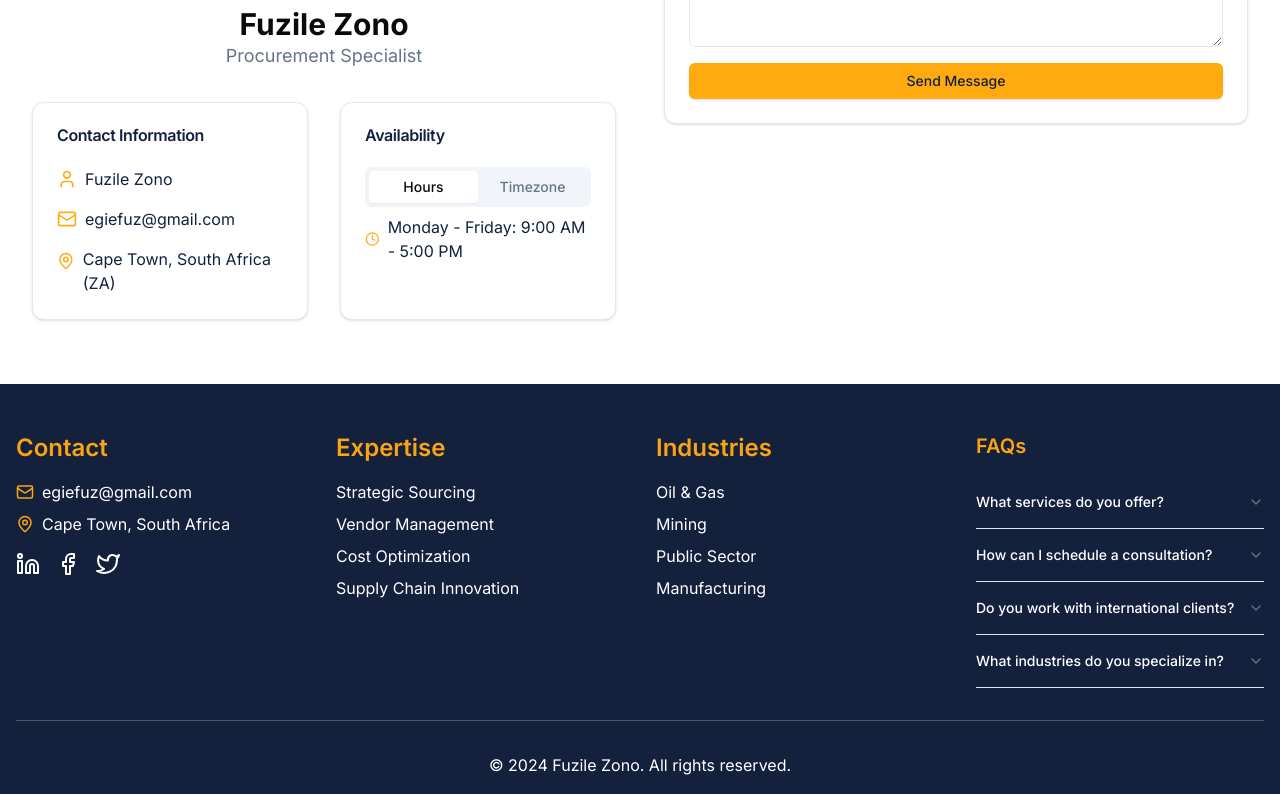
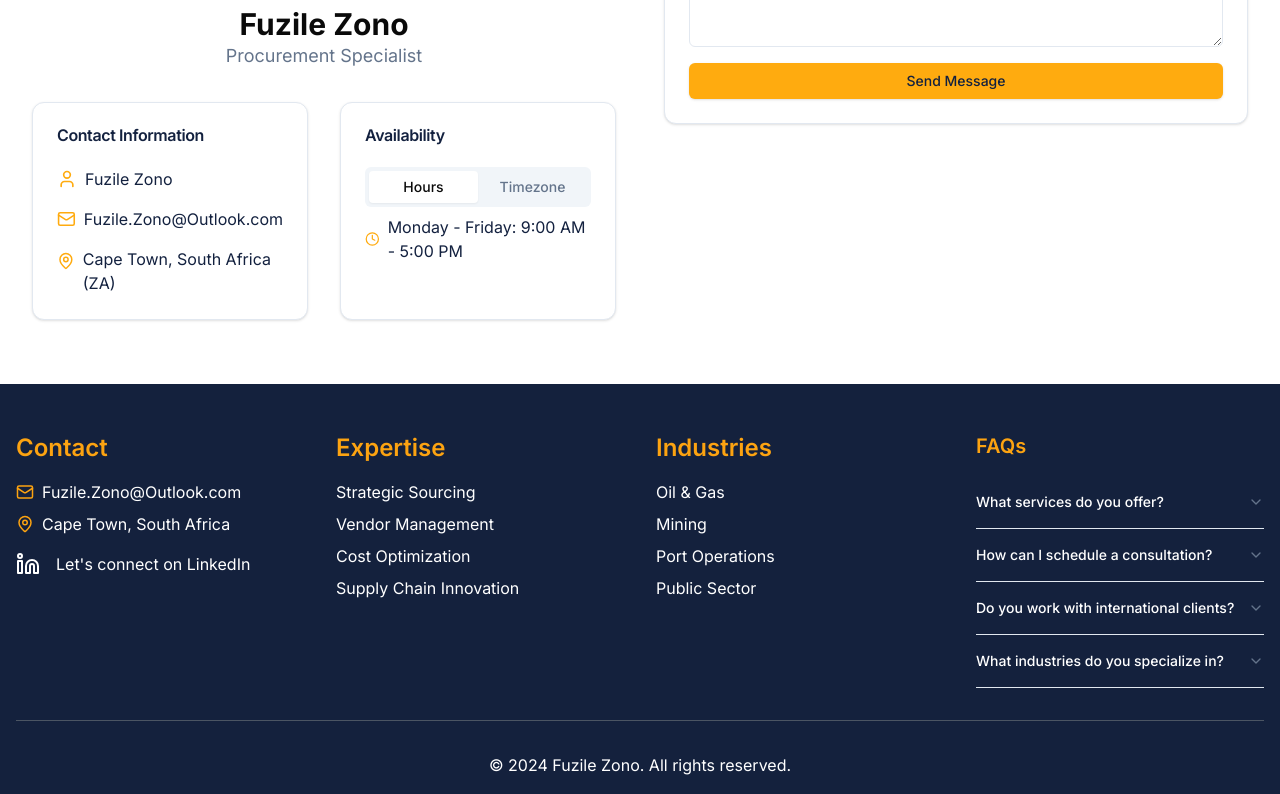
Before and after one commit to ThulaniMthembu/fuzile, a Next.js app: page /contact in a window 1280 px wide. Shown: the part 542-1336 px from the top of the page. Built offline with nearby package versions, Linux system fonts and the light colour scheme; no server answers.

Commit message:
contact details updates

```diff
--- a/src/app/contact/page.tsx
+++ b/src/app/contact/page.tsx
@@ -149,7 +149,7 @@ function ContactInformation() {
         </div>
         <div className="flex items-center space-x-2">
           <Mail className="h-5 w-5 text-primary" />
-          <a href="mailto:fuzile@example.com" className="hover:underline">egiefuz@gmail.com</a>
+          <a href="mailto:Fuzile.Zono@Outlook.com" className="hover:underline">Fuzile.Zono@Outlook.com</a>
         </div>
         <div className="flex items-start space-x-2">
           <MapPin className="h-5 w-5 text-primary mt-1" />
--- a/src/components/Footer.tsx
+++ b/src/components/Footer.tsx
@@ -32,8 +32,8 @@ export default function Footer() {
             <ul className="space-y-2">
               <li className="flex items-center">
                 <Mail size={18} className="mr-2 text-[#fca311]" />
-                <a href="mailto:egiefuz@gmail.com" className="hover:text-[#fca311] transition-colors">
-                  egiefuz@gmail.com
+                <a href="mailto:Fuzile.Zono@Outlook.com" className="hover:text-[#fca311] transition-colors">
+                Fuzile.Zono@Outlook.com
                 </a>
               </li>
               <li className="flex items-center">
@@ -51,24 +51,7 @@ export default function Footer() {
               >
                 <svg xmlns="http://www.w3.org/2000/svg" width="24" height="24" viewBox="0 0 24 24" fill="none" stroke="currentColor" strokeWidth="2" strokeLinecap="round" strokeLinejoin="round"><path d="M16 8a6 6 0 0 1 6 6v7h-4v-7a2 2 0 0 0-2-2 2 2 0 0 0-2 2v7h-4v-7a6 6 0 0 1 6-6z"></path><rect x="2" y="9" width="4" height="12"></rect><circle cx="4" cy="4" r="2"></circle></svg>
               </a>
-              <a
-                href="https://www.facebook.com/fuzilezono"
-                target="_blank"
-                rel="noopener noreferrer"
-                className="text-white hover:text-[#fca311] transition-colors"
-                aria-label="Facebook Profile"
-              >
-                <svg xmlns="http://www.w3.org/2000/svg" width="24" height="24" viewBox="0 0 24 24" fill="none" stroke="currentColor" strokeWidth="2" strokeLinecap="round" strokeLinejoin="round"><path d="M18 2h-3a5 5 0 0 0-5 5v3H7v4h3v8h4v-8h3l1-4h-4V7a1 1 0 0 1 1-1h3z"></path></svg>
-              </a>
-              <a
-                href="https://twitter.com/fuzilezono"
-                target="_blank"
-                rel="noopener noreferrer"
-                className="text-white hover:text-[#fca311] transition-colors"
-                aria-label="Twitter Profile"
-              >
-                <svg xmlns="http://www.w3.org/2000/svg" width="24" height="24" viewBox="0 0 24 24" fill="none" stroke="currentColor" strokeWidth="2" strokeLinecap="round" strokeLinejoin="round"><path d="M23 3a10.9 10.9 0 0 1-3.14 1.53 4.48 4.48 0 0 0-7.86 3v1A10.66 10.66 0 0 1 3 4s-4 9 5 13a11.64 11.64 0 0 1-7 2c9 5 20 0 20-11.5a4.5 4.5 0 0 0-.08-.83A7.72 7.72 0 0 0 23 3z"></path></svg>
-              </a>
+              <p>Let&apos;s connect on LinkedIn</p>
             </div>
           </div>
           <div>
@@ -85,8 +68,8 @@ export default function Footer() {
             <ul className="space-y-2">
               <li>Oil & Gas</li>
               <li>Mining</li>
+              <li>Port Operations</li>
               <li>Public Sector</li>
-              <li>Manufacturing</li>
             </ul>
           </div>
           <div>
```
